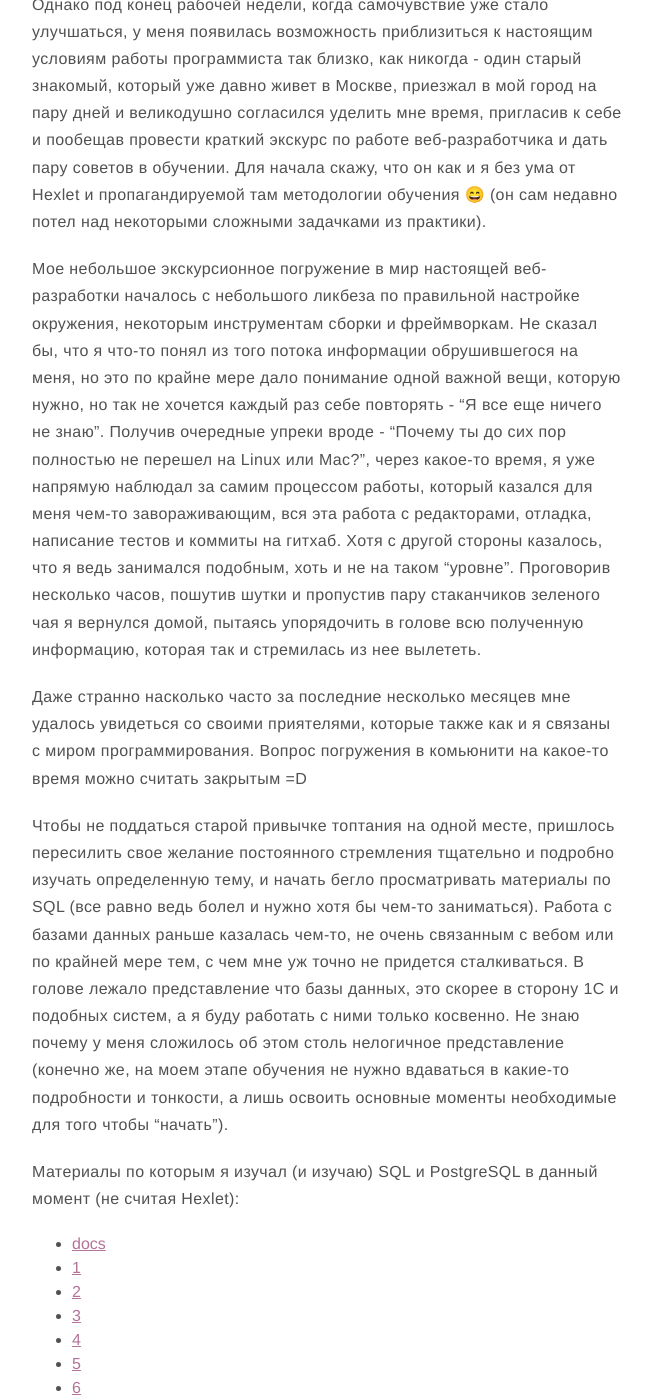
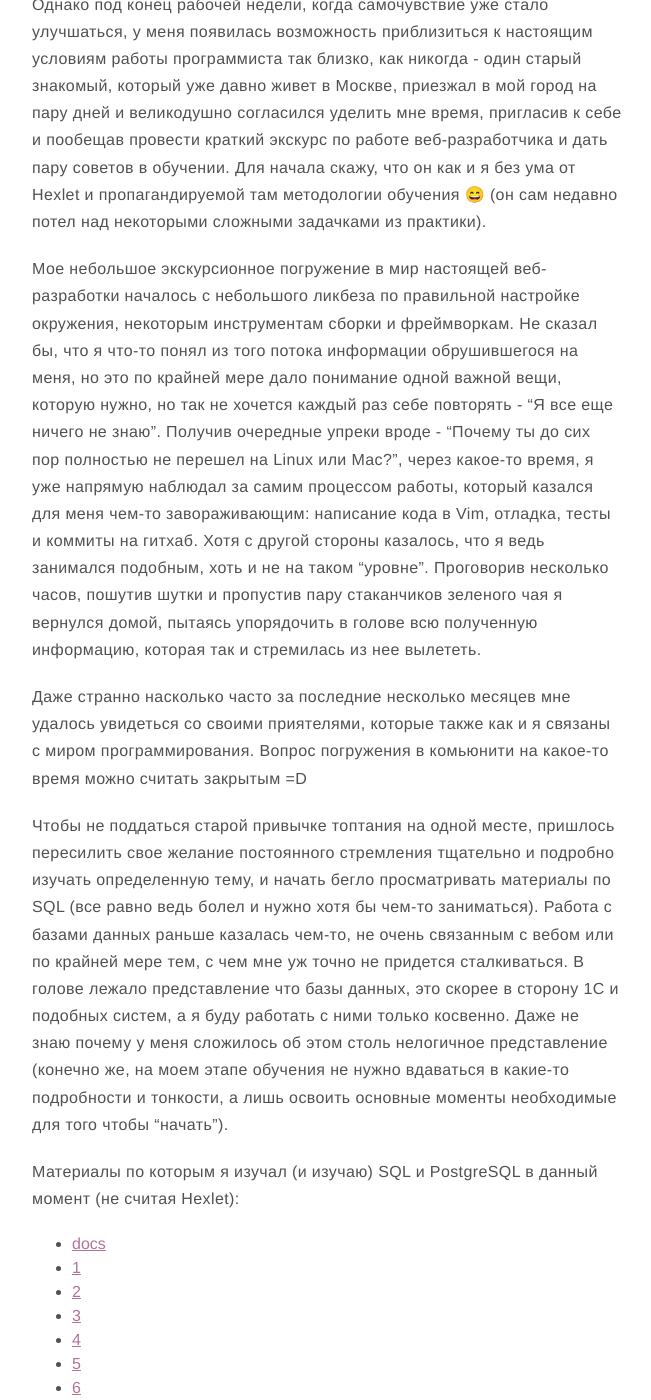
Before and after one commit to SayoBye/devblog, a Jekyll site: the page built from _posts/2018-01-17-20.md, in a window 1280 px wide and 1400 px high, scrolled down 850 px. Shown: the whole window, without its empty margins (313-964 px from the left). Built offline with Jekyll 4.4.1, drawn with Linux system fonts in a browser that asks for light colours; emoji names are drawn with the system emoji font; comment, search, counter and statistics services are not loaded; some of the changed text lies outside the part shown.

Commit message:
fix post

```diff
--- a/_posts/2018-01-17-20.md
+++ b/_posts/2018-01-17-20.md
@@ -15,17 +15,17 @@
 description:
 ---
 
-Практически сразу после написания предыдущего блога, умудрился подхватить простуду и должен признать - учеба при температура 37.3 тоже имеет свою изюминку (нет, я еще не сошел с ума). Укутавшись в теплое одеяло и выпивая второй литр горячего чая я мало-помалу продолжал свое обучение. Естественно нельзя говорить о большом количестве часов проведенных за компьютером, но ничего не поделать. Вроде последний месяц старался поддерживать иммунитет, потому что как раз в подобное время очень часто болею, а оно как всегда...
+Практически сразу после написания предыдущего блога, умудрился подхватить простуду и должен признать - учеба при температуре 37.3 тоже имеет свою изюминку (нет, я еще не сошел с ума). Укутавшись в теплое одеяло и выпивая второй литр горячего чая я мало-помалу продолжал свое обучение. Естественно нельзя говорить о большом количестве часов проведенных за компьютером, но ничего не поделать. Вроде последний месяц старался поддерживать иммунитет, потому что как раз в подобное время очень часто болею, а оно как всегда...
 
 Эти нелегкие 7 дней я все еще был сосредоточен на работе в Node.JS и использовании Express.js, создавая небольшие и зачастую бесполезные "сервера", преодолевая все больше и больше препятствий и проблем, которые к сожалению, "отловить" можно только на практике, поэтому как всегда, без нее никуда.
 
 Однако под конец рабочей недели, когда самочувствие уже стало улучшаться, у меня появилась возможность приблизиться к настоящим условиям работы программиста так близко, как никогда - один старый знакомый, который уже давно живет в Москве, приезжал в мой город на пару дней и великодушно согласился уделить мне время, пригласив к себе и пообещав провести краткий экскурс по работе веб-разработчика и дать пару советов в обучении. Для начала скажу, что он как и я без ума от Hexlet и пропагандируемой там методологии обучения :smile: (он сам недавно потел над некоторыми сложными задачками из практики).
 
-Мое небольшое экскурсионное погружение в мир настоящей веб-разработки началось с небольшого ликбеза по правильной настройке окружения, некоторым инструментам сборки и фреймворкам. Не сказал бы, что я что-то понял из того потока информации обрушившегося на меня, но это по крайне мере дало понимание одной важной вещи, которую нужно, но так не хочется каждый раз себе повторять - "Я все еще ничего не знаю". Получив очередные упреки вроде - "Почему ты до сих пор полностью не перешел на Linux или Mac?", через какое-то время, я уже напрямую наблюдал за самим процессом работы, который казался для меня чем-то завораживающим, вся эта работа с редакторами, отладка, написание тестов и коммиты на гитхаб. Хотя с другой стороны казалось, что я ведь занимался подобным, хоть и не на таком "уровне". Проговорив несколько часов, пошутив шутки и пропустив пару стаканчиков зеленого чая я вернулся домой, пытаясь упорядочить в голове всю полученную информацию, которая так и стремилась из нее вылететь.
+Мое небольшое экскурсионное погружение в мир настоящей веб-разработки началось с небольшого ликбеза по правильной настройке окружения, некоторым инструментам сборки и фреймворкам. Не сказал бы, что я что-то понял из того потока информации обрушившегося на меня, но это по крайней мере дало понимание одной важной вещи, которую нужно, но так не хочется каждый раз себе повторять - "Я все еще ничего не знаю". Получив очередные упреки вроде - "Почему ты до сих пор полностью не перешел на Linux или Mac?", через какое-то время, я уже напрямую наблюдал за самим процессом работы, который казался для меня чем-то завораживающим: написание кода в Vim, отладка, тесты и коммиты на гитхаб. Хотя с другой стороны казалось, что я ведь занимался подобным, хоть и не на таком "уровне". Проговорив несколько часов, пошутив шутки и пропустив пару стаканчиков зеленого чая я вернулся домой, пытаясь упорядочить в голове всю полученную информацию, которая так и стремилась из нее вылететь.
 
 Даже странно насколько часто за последние несколько месяцев мне удалось увидеться со своими приятелями, которые также как и я связаны с миром программирования. Вопрос погружения в комьюнити на какое-то время можно считать закрытым =D
 
-Чтобы не поддаться старой привычке топтания на одной месте, пришлось пересилить свое желание постоянного стремления тщательно и подробно изучать определенную тему, и начать бегло просматривать материалы по SQL (все равно ведь болел и нужно хотя бы чем-то заниматься). Работа с базами данных раньше казалась чем-то, не очень связанным с вебом или по крайней мере тем, с чем мне уж точно не придется сталкиваться. В голове лежало представление что базы данных, это скорее в сторону 1C и подобных систем, а я буду работать с ними только косвенно. Не знаю почему у меня сложилось об этом столь нелогичное представление (конечно же, на моем этапе обучения не нужно вдаваться в какие-то подробности и тонкости, а лишь освоить основные моменты необходимые для того чтобы "начать").
+Чтобы не поддаться старой привычке топтания на одной месте, пришлось пересилить свое желание постоянного стремления тщательно и подробно изучать определенную тему, и начать бегло просматривать материалы по SQL (все равно ведь болел и нужно хотя бы чем-то заниматься). Работа с базами данных раньше казалась чем-то, не очень связанным с вебом или по крайней мере тем, с чем мне уж точно не придется сталкиваться. В голове лежало представление что базы данных, это скорее в сторону 1C и подобных систем, а я буду работать с ними только косвенно. Даже не знаю почему у меня сложилось об этом столь нелогичное представление (конечно же, на моем этапе обучения не нужно вдаваться в какие-то подробности и тонкости, а лишь освоить основные моменты необходимые для того чтобы "начать").
 
 Материалы по которым я изучал (и изучаю) SQL и PostgreSQL в данный момент (не считая Hexlet):
 * [docs](https://postgrespro.ru/docs/postgresql/10/)
```
